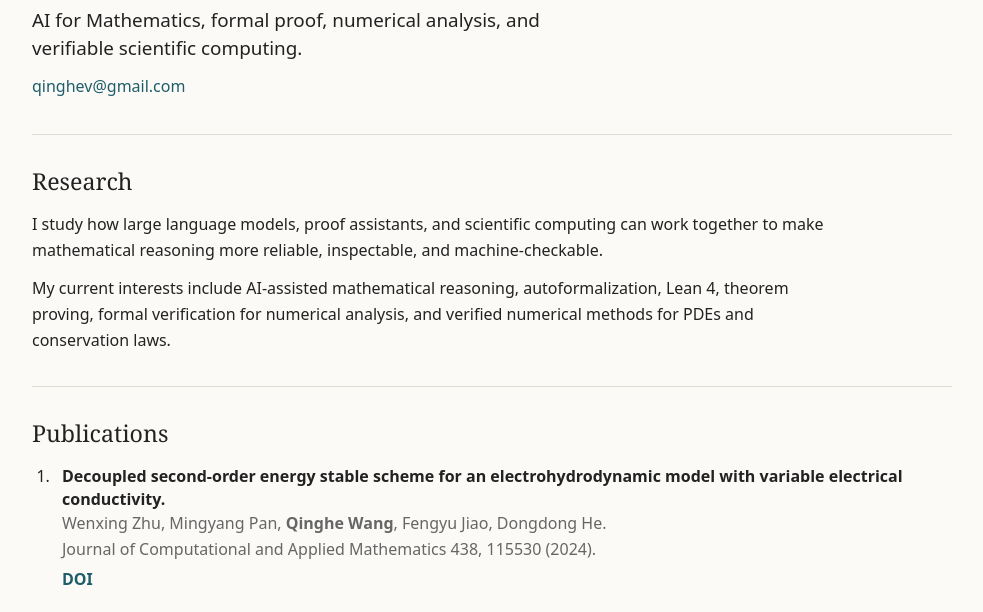
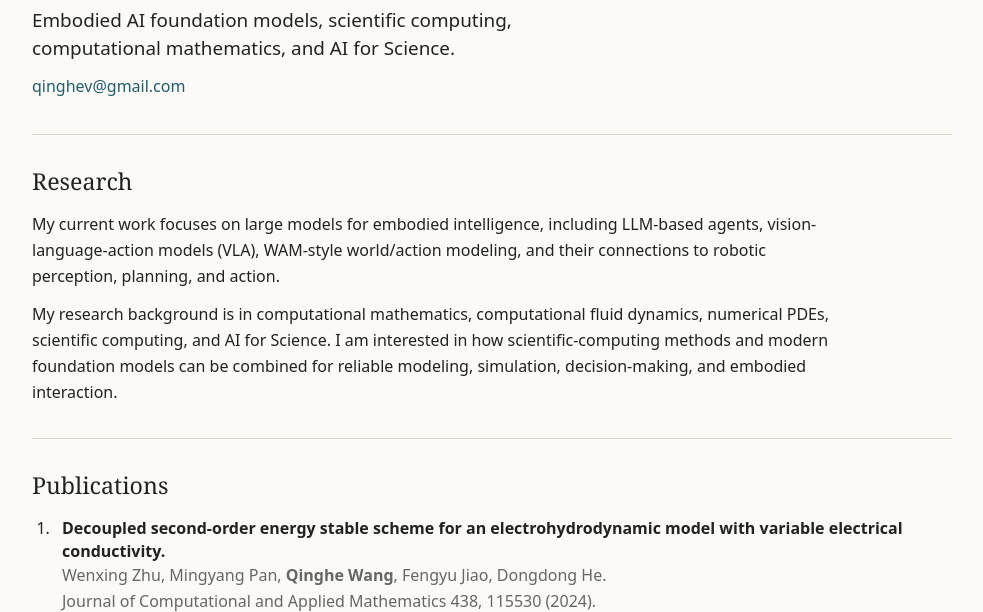
Before and after one commit to Qinghev/Qinghev.github.io, a plain HTML site: page index.html in a window 1280 px wide. Shown: the part 173-785 px from the top of the page, without its empty margins (148-1131 px from the left). Drawn offline with Linux system fonts and the light colour scheme.

Commit message:
Update research profile toward embodied AI and scientific computing

```diff
--- a/index.html
+++ b/index.html
@@ -4,7 +4,7 @@
   <meta charset="utf-8">
   <meta name="viewport" content="width=device-width, initial-scale=1">
   <title>Qinghe Wang</title>
-  <meta name="description" content="Qinghe Wang - independent researcher in AI for Mathematics, formal proof, numerical analysis, and verifiable scientific computing.">
+  <meta name="description" content="Qinghe Wang - researcher in embodied AI foundation models, scientific computing, computational mathematics, CFD, AI for Science, LLMs, VLA, and WAM.">
   <link rel="stylesheet" href="assets/styles.css">
 </head>
 <body>
@@ -13,7 +13,7 @@
       <div class="identity">
         <p class="status">Independent Researcher</p>
         <h1>Qinghe Wang</h1>
-        <p class="tagline">AI for Mathematics, formal proof, numerical analysis, and verifiable scientific computing.</p>
+        <p class="tagline">Embodied AI foundation models, scientific computing, computational mathematics, and AI for Science.</p>
         <p class="contact-line"><a href="mailto:qinghev@gmail.com">qinghev@gmail.com</a></p>
       </div>
       <nav class="site-nav" aria-label="Section navigation">
@@ -27,13 +27,15 @@
     <section id="research" class="intro-section">
       <h2>Research</h2>
       <p>
-        I study how large language models, proof assistants, and scientific computing can work together
-        to make mathematical reasoning more reliable, inspectable, and machine-checkable.
+        My current work focuses on large models for embodied intelligence, including LLM-based agents,
+        vision-language-action models (VLA), WAM-style world/action modeling, and their connections to
+        robotic perception, planning, and action.
       </p>
       <p>
-        My current interests include AI-assisted mathematical reasoning, autoformalization, Lean 4,
-        theorem proving, formal verification for numerical analysis, and verified numerical methods for
-        PDEs and conservation laws.
+        My research background is in computational mathematics, computational fluid dynamics, numerical
+        PDEs, scientific computing, and AI for Science. I am interested in how scientific-computing
+        methods and modern foundation models can be combined for reliable modeling, simulation,
+        decision-making, and embodied interaction.
       </p>
     </section>
 
@@ -64,10 +66,10 @@
     <section id="background">
       <h2>Background</h2>
       <div class="background-list">
-        <p><strong>Independent Researcher</strong><br>AI for Mathematics and verifiable scientific computing</p>
+        <p><strong>Independent Researcher</strong><br>Embodied AI foundation models, AI for Science, and scientific computing</p>
         <p><strong>Former Postdoctoral Researcher in Mathematics</strong><br>Southern University of Science and Technology, 2024-Mar. 2026</p>
         <p><strong>Ph.D. in Computer and Information Engineering</strong><br>The Chinese University of Hong Kong, Shenzhen, 2018-2023</p>
-        <p><strong>M.S. in Mathematics</strong><br>Central South University, 2015-2018</p>
+        <p><strong>M.S. in Computational Mathematics</strong><br>Central South University, 2015-2018</p>
         <p><strong>B.S. in Mathematics and Applied Mathematics</strong><br>Central South University, 2011-2015</p>
       </div>
     </section>
```
